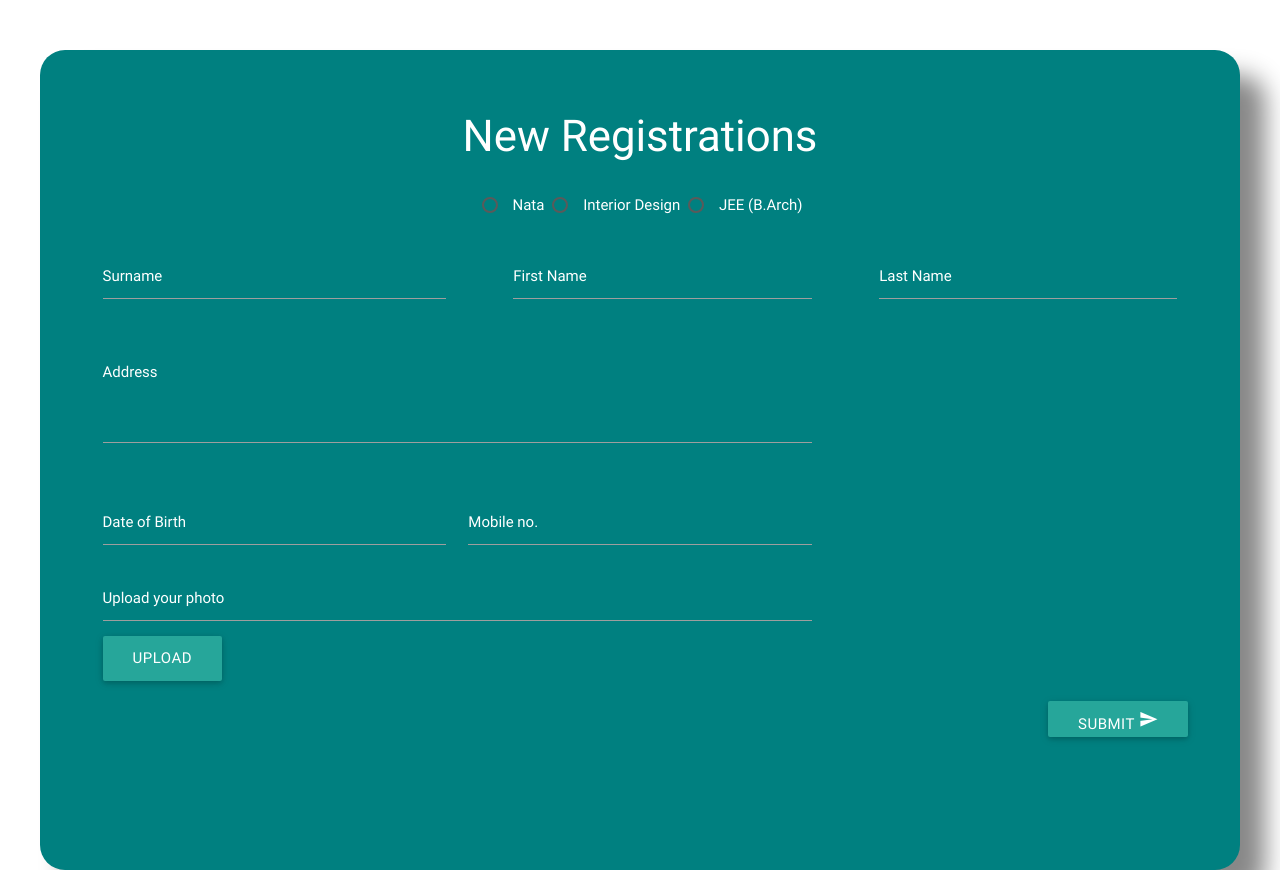
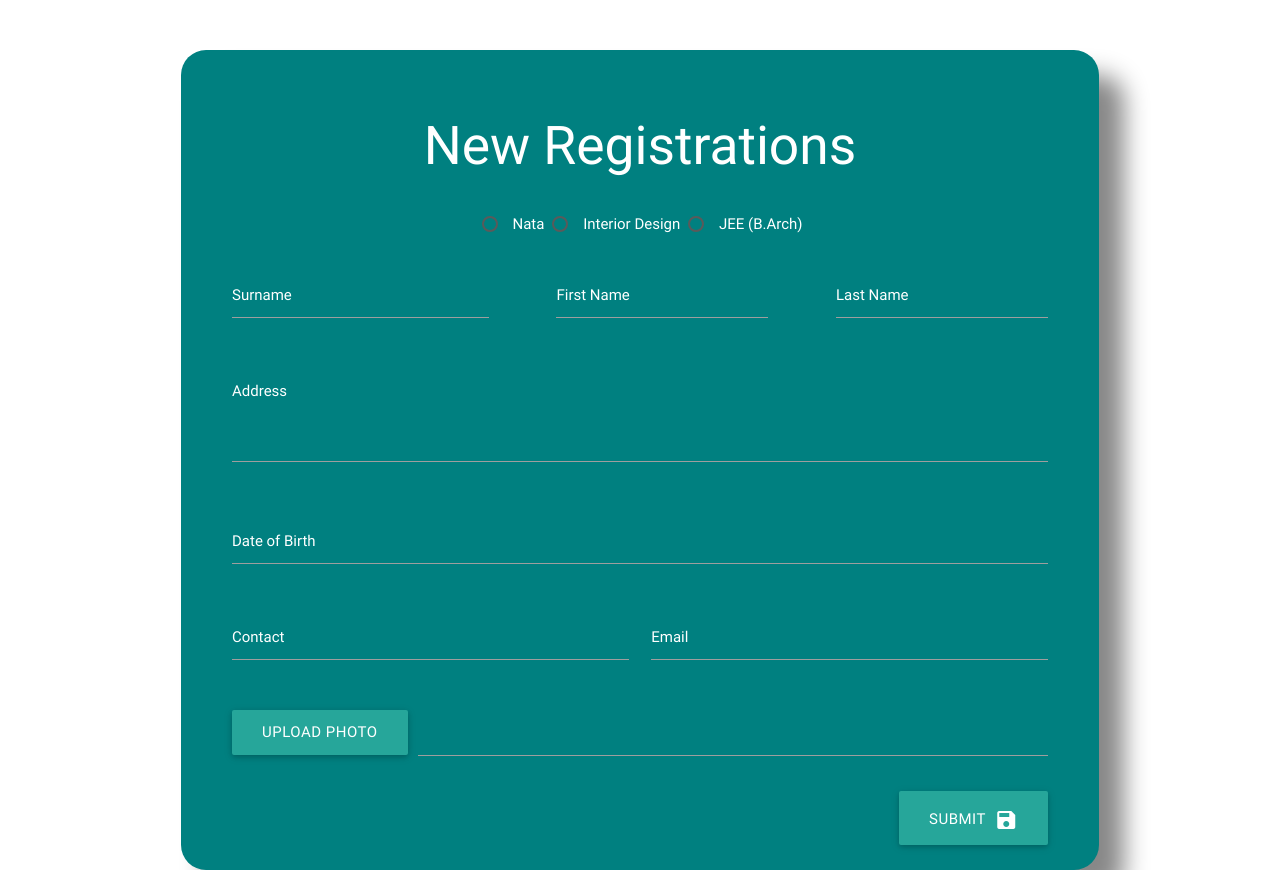
Before and after one commit to shailshah9/Explora.in, a PHP site: page /newreg.php in a window 1280 px wide. Run offline with PHP 8.4, Linux system fonts and the light colour scheme.

Commit message:
changes to reg form :question:

```diff
--- a/css/newreg.css
+++ b/css/newreg.css
@@ -1,5 +1,4 @@
 	.main-thing{
-		width: 1200px;
 		height: 820px;
 		margin: 50px auto 0px auto;
 		padding: 40px;
@@ -10,7 +9,6 @@
 		-moz-box-shadow: 25px 25px 25px #888888;
 		-webkit-box-shadow: 25px 25px 25px #888888;
 		box-shadow: 25px 25px 25px #888888;
-
 	}
 
 	label{
@@ -25,7 +23,12 @@
 		padding:10px;
 		text-align: center;
 	}
-
+	input[type="radio" i], input[type="checkbox" i]{
+		background-color: white;
+	}
+	i{
+		vertical-align: middle;
+	}
 
 	@media only screen and (max-width : 600px) {
 		.main-thing{
--- a/newreg.php
+++ b/newreg.php
@@ -8,14 +8,11 @@
 	<link href="css/materialize.css" type="text/css" rel="stylesheet" media="screen,projection"/>
 	<link href="css/newreg.css" type="text/css" rel="stylesheet" media="screen,projection"/>
 	<link rel="icon" href="media/logo.png">
-	<style type="text/css">
-
-	</style>
 </head>
 <body>
-
+<div class="container">
 	<div class="row main-thing">
-		<h3 class="center">New Registrations</h3>
+		<h2 class="center">New Registrations</h2>
 	    <form name="login_form" id="reg_form" method="POST" class="col s12 white-text" action="register.php">
 	      	<div class="row">
                 <p class="center">
@@ -47,39 +44,44 @@
 		        </div>
 		    </div>
 		    <div class="row">
-
-		          <div class="input-field col s12 l8 m8">
-					<textarea id="address" class="materialize-textarea" length="120"></textarea>
-					<label for="address">Address</label>
-
-		        </div>
-
+		        	<div class="input-field col s12 l12 m12">
+						<textarea id="address" class="materialize-textarea" length="120"></textarea>
+						<label for="address">Address</label>
+		        	</div>
 	      	</div>
 			<div class="row">
-				<div class="input-field col s12 l4 m4">
+				<div class="input-field col s12 l12 m12">
 		          <input id="dob" type="date" class="validate datepicker" autocomplete="off" name="dob" required>
 		          <label for="dob">Date of Birth</label>
 		        </div>
-				<div class="input-field col s12 l4 m4">
+		    </div>
+		    <div class="row">
+				<div class="input-field col s12 l6 m6">
 		          <input id="mob" type="text" class="validate" autocomplete="off" length="13" name="mob" required>
-		          <label for="mob">Mobile no.</label>
+		          <label for="mob">Contact</label>
 		        </div>
-
-				<div class="file-field input-field col s12 l8 m8">
-				  <input id="photo" class="file-path validate" type="text"/>
-				  <label for="photo">Upload your photo</label>
-				  <div class="btn">
-					<span>Upload</span>
-					<input type="file" />
-				  </div>
-				</div>
-
+		        <div class="input-field col s12 l6 m6">
+		          <input id="mail" type="email" class="validate" autocomplete="off" name="mail" required>
+		          <label for="mail">Email</label>
+		        </div>
 			</div>
-	      	<button class="btn waves-effect waves-light right" type="submit" name="action">Submit
-				<i class="material-icons">send</i>
+			<div class="row">
+				<div class="file-field input-field col s12 l12 m12">
+					<div class="btn">
+				    	<span>Upload Photo</span>
+				       	<input type="file" name="file" id="photo" accept="image/*" required="">
+				    </div>
+					<div class="file-path-wrapper">
+		              <input class="file-path validate" type="text">
+		            </div>
+			    </div>
+			</div>
+	      	<button class="btn waves-effect waves-light btn-large right" type="submit" name="action">Submit&nbsp;
+				<i class="material-icons">save</i>
 			</button>
 	    </form>
 	</div>
+</div>
 </body>
 <script src="js/jquery.min.js"></script>
 <script src="js/materialize.js"></script>
```
